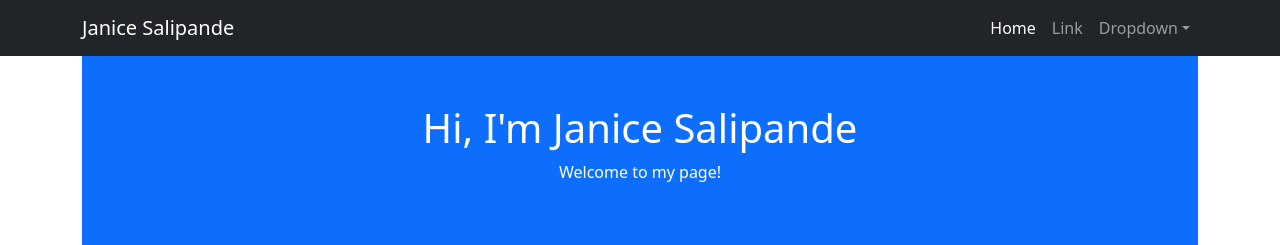
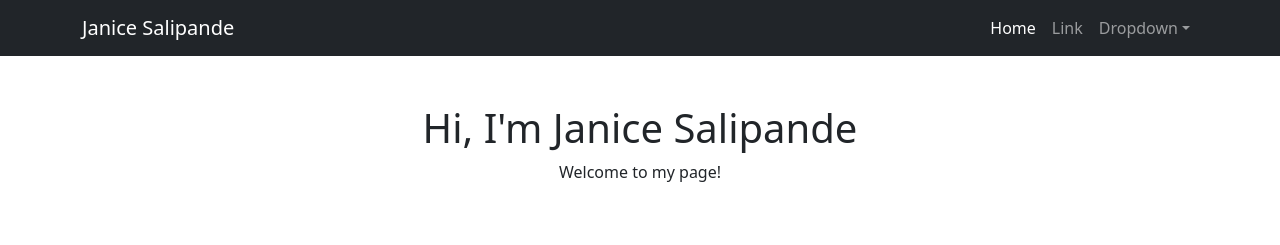
Before and after one commit to jdsalipande2/webprog-SF231-bootstrap-template, a plain HTML site: page sb/index.html in a window 1280 px wide. Shown: the top 245 px of the page. Drawn offline with nearby package versions, Linux system fonts and the light colour scheme.

Commit message:
added css

```diff
--- a/sb/index.html
+++ b/sb/index.html
@@ -36,7 +36,7 @@
         </nav>
         <!-- Page content-->
         <div class="container">
-            <div class="container-fluid p-5 bg-primary text-white text-center">
+            <div class="container-fluid p-5 text-dark text-center">
                 <h1>Hi, I'm Janice Salipande</h1>
                 <p>Welcome to my page!</p>
               </div>
```
